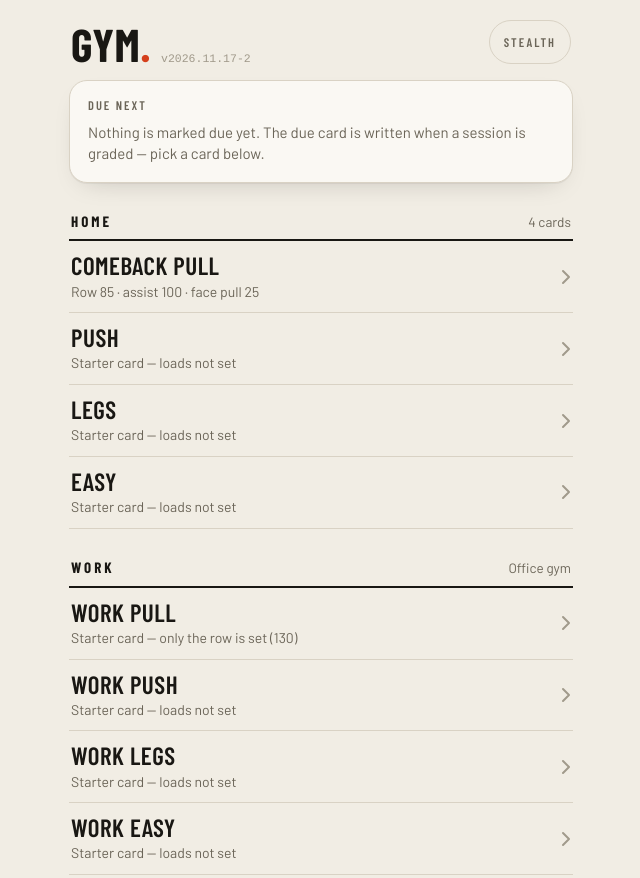
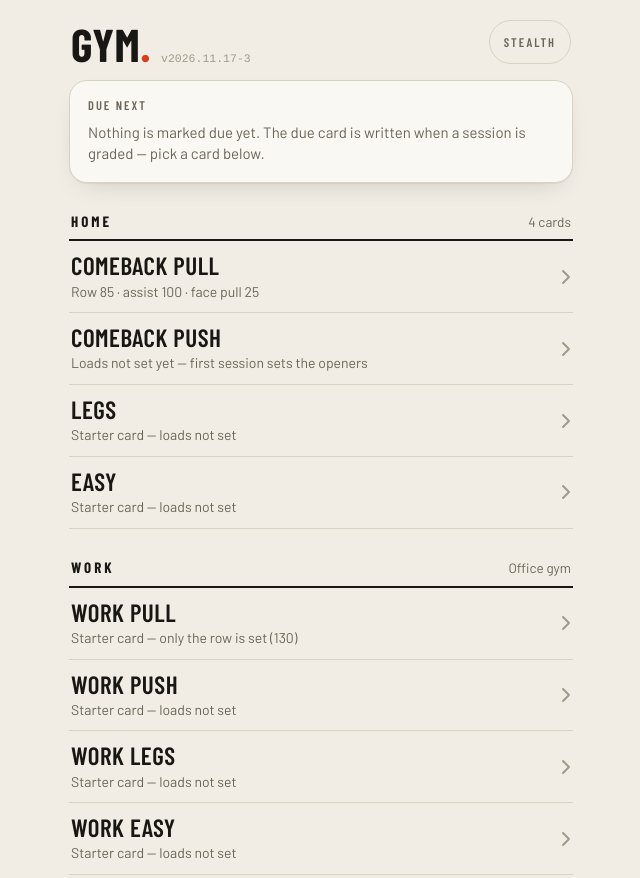
Before and after one commit to Xbloooooo/gym, a plain HTML site: page index.html in a window 1280 px wide. Shown: the top 878 px of the page, without its empty margins (319-959 px from the left). Drawn offline with Linux system fonts and the light colour scheme.

Commit message:
Home push card: Hevy 'Comeback Push' (v2026.11.17-3)

```diff
--- a/index.html
+++ b/index.html
@@ -205,7 +205,7 @@ input[type=file]{display:none}
    defaultWeight / defaultReps / target / note, the routine blurb,
    and TARGETS below.
    ===================================================================== */
-const VERSION = "2026.11.17-2";
+const VERSION = "2026.11.17-3";
 
 // Home targets card. A label written when a session is graded, not computed.
 const TARGETS = {
@@ -246,12 +246,18 @@ const ROUTINES = [
     { name: "Concentration curl", sets: 2, repTarget: "6", log: "db", defaultReps: "6", optional: true,
       cue: "Slow negative.", note: "Assisted lift." }
   ]},
-  { id: "push", name: "Push", blurb: "Starter card — loads not set", exercises: [
-    { name: "Push-up (warm-up)", sets: 2, repTarget: "10", rest: 60, log: "bodyweight" },
-    { name: "Dumbbell bench press", sets: 3, repTarget: "8-12", rest: 120, log: "db" },
-    { name: "Dumbbell shoulder press", sets: 3, repTarget: "8-12", rest: 120, log: "db" },
-    { name: "Lateral raise", sets: 3, repTarget: "12-15", rest: 75, log: "db" },
-    { name: "Overhead triceps extension", sets: 3, repTarget: "10-12", rest: 75, log: "db" }
+  // Real card: Hevy routine "Comeback Push" (hevy.com/routine/UqQ13NmZ6RU), copied 17 Nov. No loads and no warm-up row in the source.
+  { id: "push", name: "Comeback Push", blurb: "Loads not set yet — first session sets the openers", exercises: [
+    { name: "Dumbbell bench press", sets: 3, repTarget: "10-12", rest: 90, log: "db" },
+    { name: "Seated cable chest fly", sets: 3, repTarget: "10", rest: 90, log: "cable", defaultReps: "10" },
+    { name: "Incline dumbbell chest fly", sets: 3, repTarget: "10", rest: 90, log: "db", defaultReps: "10" },
+    { name: "Triceps pushdown", sets: 3, repTarget: "12", rest: 60, log: "cable", defaultReps: "12" },
+    { name: "Dumbbell lateral raise", sets: 3, repTarget: "10", rest: 60, log: "db", defaultReps: "10" },
+    { name: "Face pull", sets: 2, repTarget: "20", rest: 45, log: "cable", defaultReps: "20" },
+    { name: "Dumbbell triceps kickback", sets: 2, repTarget: "12", rest: 45, log: "db", defaultReps: "12" },
+    { name: "Single-arm cable crossover", sets: 2, repTarget: "15", rest: 45, log: "cable", defaultReps: "15", cue: "Burn · continuous." },
+    { name: "Barbell bench press", sets: 2, repTarget: "12", log: "bar", defaultReps: "12", cue: "Stretch · slow eccentric." },
+    { name: "Push-up", sets: 2, rest: 60, log: "bodyweight", note: "Mechanical drop OK." }
   ]},
   { id: "legs", name: "Legs", blurb: "Starter card — loads not set", exercises: [
     { name: "Bodyweight squat (warm-up)", sets: 2, repTarget: "12", rest: 60, log: "bodyweight" },
```
Also changed, not shown: 1 other file.
